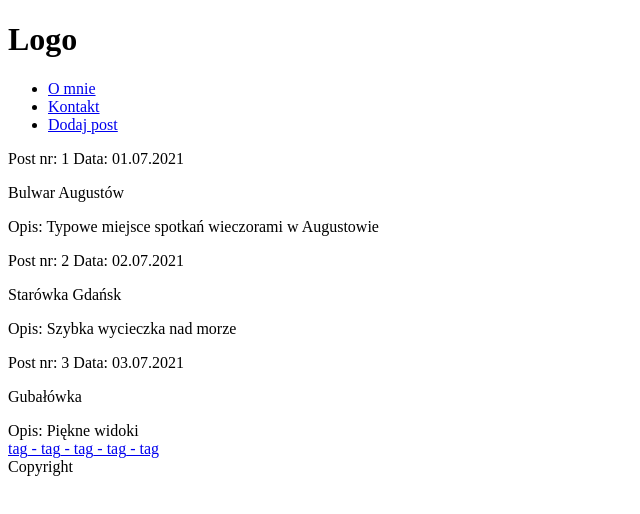
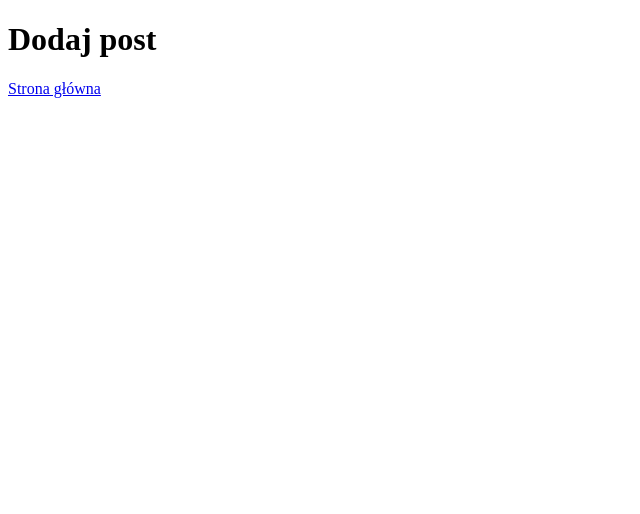
Before and after one commit to mzalw/Photo_blog, a React (Create React App) app: page /#/admin in a window 1280 px wide. Shown: the top 514 px of the page, without its empty margins (0-640 px from the left). Built offline with nearby package versions, Linux system fonts and the light colour scheme; data requests are answered from the project's data file.

Commit message:
react router

```diff
--- a/package.json
+++ b/package.json
@@ -8,6 +8,7 @@
     "@testing-library/user-event": "^12.8.3",
     "react": "^17.0.2",
     "react-dom": "^17.0.2",
+    "react-router-dom": "^5.2.0",
     "react-scripts": "4.0.3",
     "web-vitals": "^1.1.2",
     "whatwg-fetch": "^3.6.2"
--- a/src/App.js
+++ b/src/App.js
@@ -1,12 +1,22 @@
 import './scss/App.css';
-import MainPage from './components/main_page/main_page';
+import Main from './components/main_page/main_page';
+import Admin from './components/admin/admin';
+import NotFound from "./components/err404";
+import {
+    HashRouter,
+    Route,
+    Switch,
+    NavLink,
+} from 'react-router-dom';
 
 function App() {
-  return (
-      <>
-          <MainPage/>
-      </>
-  );
+    return <HashRouter>
+        <Switch>
+            <Route exact path='/' component={Main}/>
+            <Route exact path='/admin' component={Admin}/>
+            <Route component={NotFound}/>
+        </Switch>
+    </HashRouter>
 }
 
 export default App;
--- /dev/null
+++ b/src/components/admin/admin.js
@@ -0,0 +1,13 @@
+import React from "react";
+import {Link} from "react-router-dom";
+
+const Admin = () => {
+    return (
+        <>
+            <h1>Dodaj post</h1>
+            <Link to={"/"}>Strona główna</Link>
+        </>
+    );
+}
+
+export default Admin
--- /dev/null
+++ b/src/components/err404.js
@@ -0,0 +1,7 @@
+import React from "react";
+
+const NotFound = () => {
+    return <h1>404, nothing is here</h1>
+}
+
+export default NotFound
--- a/src/components/main_page/main_page.js
+++ b/src/components/main_page/main_page.js
@@ -1,4 +1,5 @@
 import React, {useState, useEffect} from 'react';
+import {Link} from "react-router-dom";
 
 const Posts = () => {
 
@@ -38,7 +39,7 @@ const Header = () => {
                 <ul>
                     <li><a href={"."}>O mnie</a></li>
                     <li><a href={"."}>Kontakt</a></li>
-                    <li><a href={"."}>Dodaj post</a></li>
+                    <li><Link to={"/admin"}>Dodaj post</Link></li>
                 </ul>
             </div>
         </header>
```
Also changed, not shown: src/components/contact/contact.js (added), src/components/post/post.js (added), 1 other file (tests, documents, lock files or other folders).
